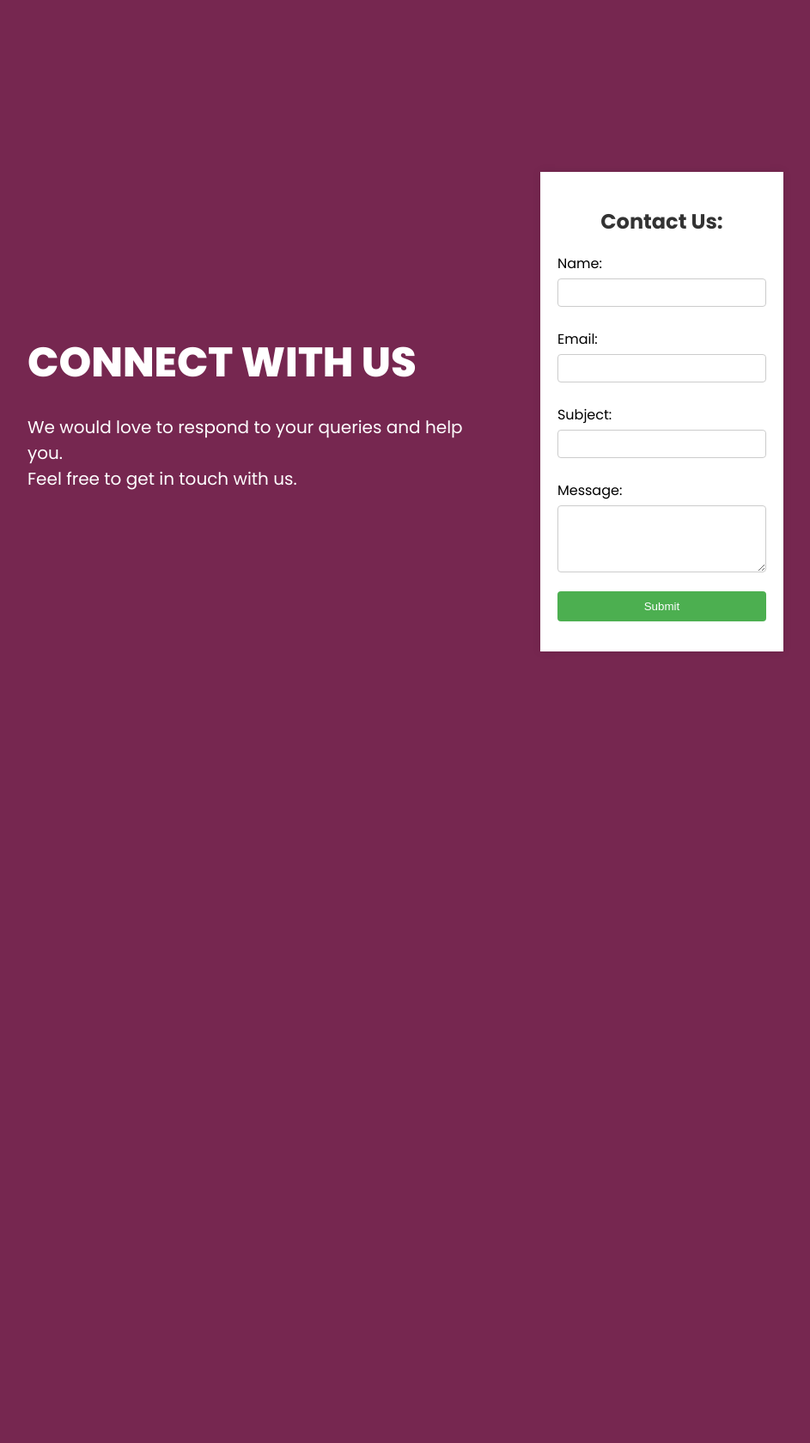
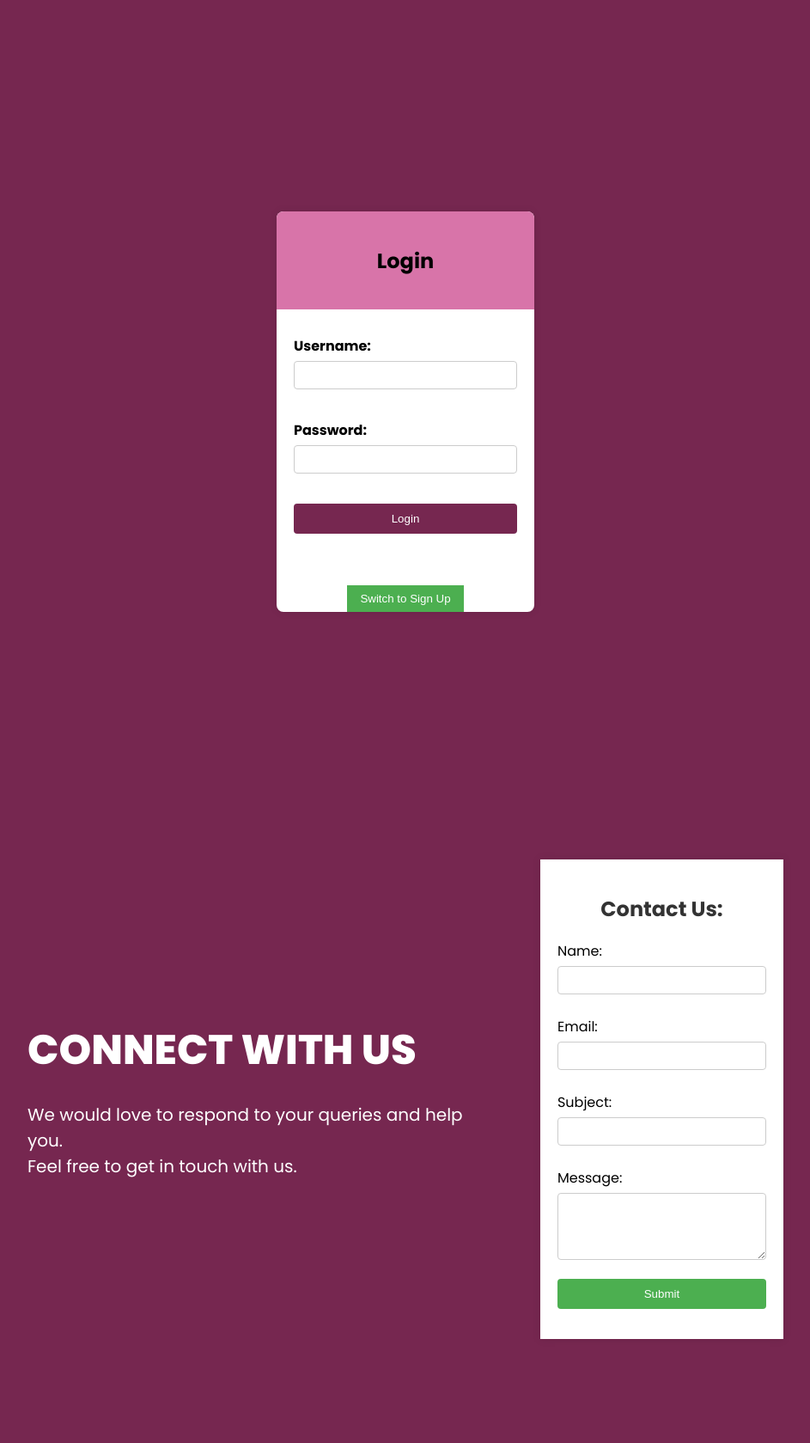
Before and after one commit to njeayyy/GROUP6, a PHP site: page /dashboard.html in a window 1280 px wide. Shown: the part 721-2400 px from the top of the page at 86% size, without its empty margins (168-1111 px from the left). Before the commit the page ends 1479 px from the top, so only its background shows below. Run offline with PHP 8.4, Linux system fonts and the light colour scheme; some libraries are stand-ins or nearby versions.

Commit message:
log in nalipat na... kulang onting text

```diff
--- a/dashboard.css
+++ b/dashboard.css
@@ -193,8 +193,73 @@ li a {
     gap: 80px;
 
 }
+/*3rd-login*/
+.auth-container {
+    background-color: #ffffff;
+    border-radius: 8px;
+    box-shadow: 0 0 10px rgba(0, 0, 0, 0.1);
+    overflow: hidden;
+    width: 300px;
+    margin: auto;
+  }
+
+  .auth-header {
+    background-color: rgb(216, 116, 169);
+    color: #ffffff;
+    padding: 20px;
+    text-align: center;
+  }
+
+  .auth-header h2 {
+    color: #000000;
+}
+
+  .auth-form {
+    padding: 20px;
+  }
+
+  .form-group {
+    margin-bottom: 20px;
+  }
+
+  .form-group label {
+    display: block;
+    font-weight: bold;
+    margin-bottom: 5px;
+  }
+
+  .form-group input {
+    width: 100%;
+    padding: 8px;
+    box-sizing: border-box;
+  }
+
+  .form-group button {
+    background-color: rgb(118, 39, 80);
+    color: #ffffff;
+    padding: 10px;
+    border: none;
+    border-radius: 4px;
+    cursor: pointer;
+    width: 100%;
+  }
+
+  .switch-form {
+    text-align: center;
+    margin-top: 20px;
+  }
+
+  .switch-form button {
+    background-color: #4caf50;
+    color: #ffffff;
+    border: none;
+    padding: 8px 15px;
+    cursor: pointer;
+  }
 
 
+
+/*4th-login*/
 .second-section img {
     height: 410px;
     width: 410px;
--- a/dashboard.html
+++ b/dashboard.html
@@ -34,7 +34,7 @@
 
     </header>
 
-
+    <!-- 1st - home -->
 
     <section id="first-section" class="first-section">
 
@@ -58,11 +58,54 @@
                 </div>
 
 
+    </section>
 
+    <!-- 3rd - login -->
+
+    <section id="third-section" class="second-section">
+
+        <div class="auth-container">
+            <div class="auth-header">
+              <h2>Login</h2>
+            </div>
+            <div class="auth-form">
+              <form id="login-form">
+                <div class="form-group">
+                  <label for="username">Username:</label>
+                  <input type="text" id="username" name="username" required>
+                </div>
+                <div class="form-group">
+                  <label for="password">Password:</label>
+                  <input type="password" id="password" name="password" required>
+                </div>
+                <div class="form-group">
+                  <button type="submit">Login</button>
+                </div>
+              </form>
+              <form id="signup-form" style="display: none;">
+                <div class="form-group">
+                  <label for="newUsername">New Username:</label>
+                  <input type="text" id="newUsername" name="newUsername" required>
+                </div>
+                <div class="form-group">
+                  <label for="newPassword">New Password:</label>
+                  <input type="password" id="newPassword" name="newPassword" required>
+                </div>
+                <div class="form-group">
+                  <button type="submit">Sign Up</button>
+                </div>
+              </form>
+            </div>
+            <div class="switch-form">
+              <button onclick="toggleForm()">Switch to Sign Up</button>
+            </div>
+          </div>
 
     </section>
 
-    <section id="second-section" class="second-section">
+    <!-- 4th - contact us -->
+
+    <section id="fourth-section" class="second-section">
 
 
 
```
